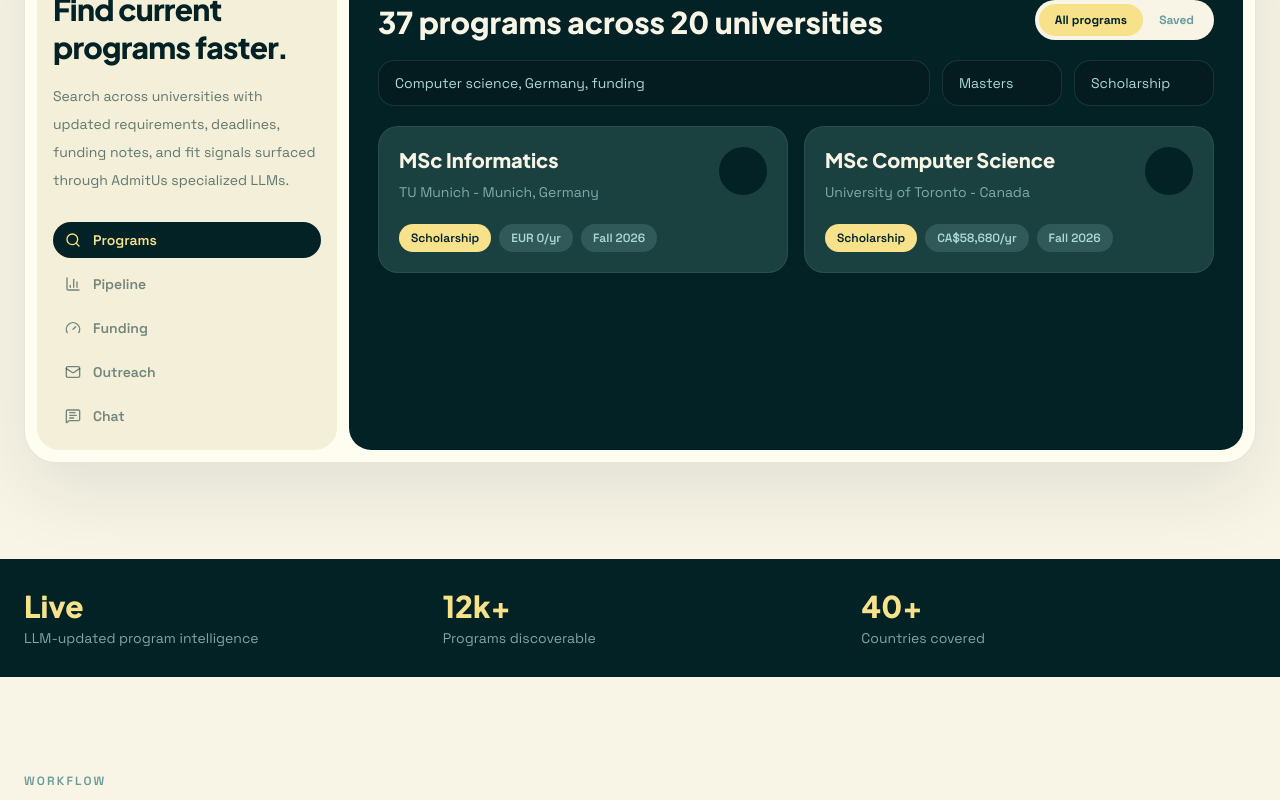
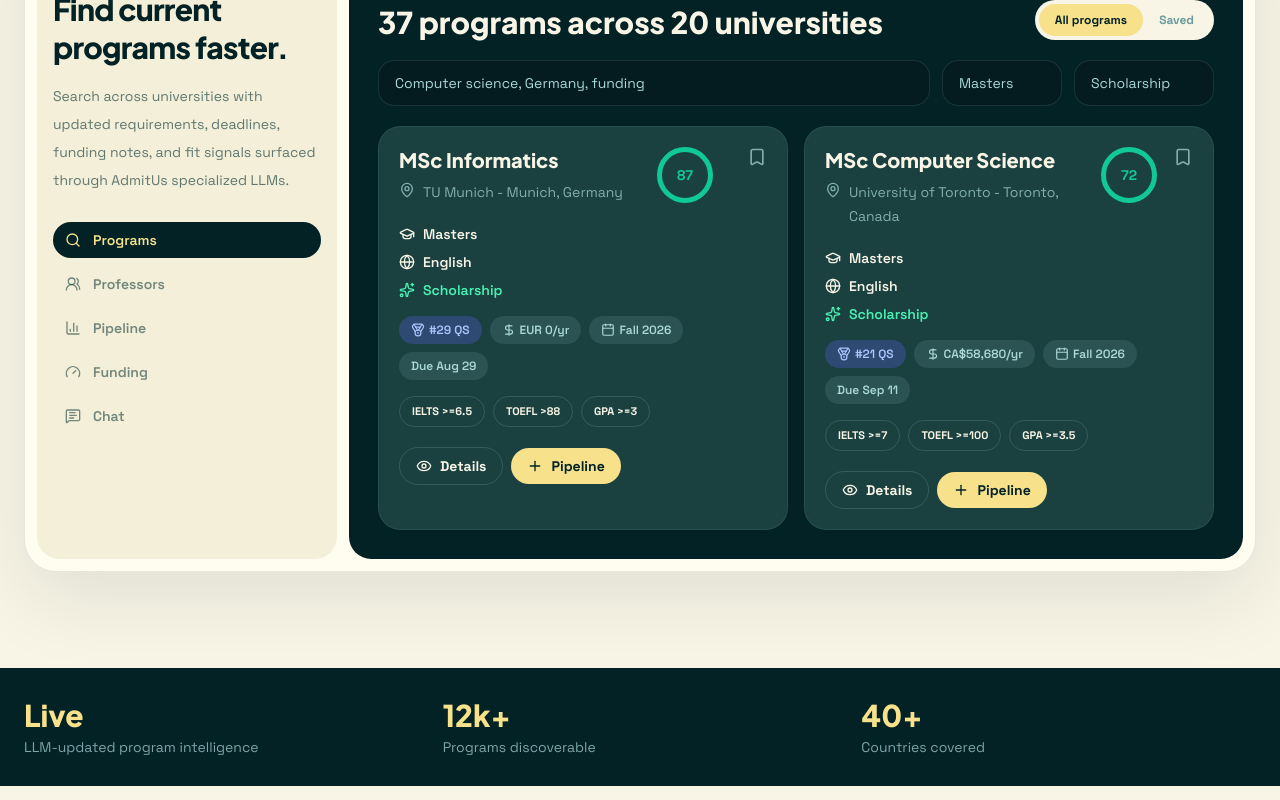
Before and after one commit to boocozmoapp/admitus-app, a Next.js app in the folder admit-track/: page / in a window 1280 px wide. Shown: the part 700-1500 px from the top of the page. Built offline with nearby package versions, Linux system fonts and the light colour scheme.

Commit message:
Align landing preview with app detail

```diff
--- a/admit-track/src/app/(marketing)/page.tsx
+++ b/admit-track/src/app/(marketing)/page.tsx
@@ -6,11 +6,20 @@ import {
   ArrowRight,
   BarChart3,
   BookmarkCheck,
+  Bookmark,
+  Calendar,
+  DollarSign,
+  Eye,
   Gauge,
-  Mail,
+  Globe,
+  GraduationCap,
+  MapPin,
+  Medal,
   MessageSquareText,
+  Plus,
   Search,
   Sparkles,
+  Users2,
 } from "lucide-react";
 import { Button } from "@/components/ui/button";
 import { BrandLogo } from "@/components/brand-logo";
@@ -23,8 +32,17 @@ const features = [
     description:
       "Search across universities with updated requirements, deadlines, funding notes, and fit signals surfaced through AdmitUs specialized LLMs.",
     icon: Search,
-    accent: "#022226",
+    accent: "#11C997",
     preview: "search",
+  },
+  {
+    label: "Professors",
+    title: "Find professors who fit your research.",
+    description:
+      "Match your interests to faculty profiles, then shape a cold-email and follow-up strategy around research fit instead of generic outreach.",
+    icon: Users2,
+    accent: "#0F766E",
+    preview: "professors",
   },
   {
     label: "Pipeline",
@@ -43,15 +61,6 @@ const features = [
     icon: Gauge,
     accent: "#5B6CFF",
     preview: "funding",
-  },
-  {
-    label: "Outreach",
-    title: "Track professor conversations clearly.",
-    description:
-      "Organize faculty targets, replies, follow-ups, and research-fit notes before the thread gets buried in your inbox.",
-    icon: Mail,
-    accent: "#0F766E",
-    preview: "outreach",
   },
   {
     label: "Chat",
@@ -106,7 +115,7 @@ export default function LandingPage() {
       <header className="sticky top-0 z-50 border-b border-[#022226]/8 bg-[#F8F5E6]/88 backdrop-blur-xl">
         <div className="mx-auto flex h-20 max-w-7xl items-center justify-between px-6">
           <Link href="/" aria-label="AdmitUs home">
-            <BrandLogo markClassName="h-10 w-9" textClassName="text-lg" />
+            <BrandLogo tone="dark" markClassName="h-10 w-9" textClassName="text-lg" />
           </Link>
           <nav className="hidden items-center gap-8 md:flex">
             {[
@@ -132,7 +141,7 @@ export default function LandingPage() {
           <div className="mx-auto max-w-7xl">
             <div className="mx-auto max-w-4xl text-center">
               <p className="mb-5 text-xs font-semibold uppercase tracking-[0.18em] text-[#6A9A9A]">
-                Admissions intelligence for international students
+                Admissions intelligence and management workspace
               </p>
               <h1 className="font-heading text-5xl font-extrabold leading-[0.98] tracking-tight text-[#022226] md:text-7xl">
                 Find the right program before you apply.
@@ -289,7 +298,7 @@ export default function LandingPage() {
 
       <footer className="border-t border-[#022226]/8 px-6 py-8">
         <div className="mx-auto flex max-w-7xl flex-col gap-4 text-sm text-[#1A4040]/60 sm:flex-row sm:items-center sm:justify-between">
-          <BrandLogo markClassName="h-8 w-7" textClassName="text-base" />
+          <BrandLogo tone="dark" markClassName="h-8 w-7" textClassName="text-base" />
           <p>Copyright 2026 AdmitUs. All rights reserved.</p>
         </div>
       </footer>
@@ -300,12 +309,39 @@ export default function LandingPage() {
 function ProductPreview({ kind, accent }: { kind: PreviewKind; accent: string }) {
   if (kind === "dashboard") return <DashboardPreview accent={accent} />;
   if (kind === "funding") return <FundingPreview accent={accent} />;
-  if (kind === "outreach") return <OutreachPreview accent={accent} />;
+  if (kind === "professors") return <ProfessorsPreview accent={accent} />;
   if (kind === "chat") return <ChatPreview accent={accent} />;
   return <SearchPreview accent={accent} />;
 }
 
 function SearchPreview({ accent }: { accent: string }) {
+  const searchPrograms = [
+    {
+      title: "MSc Informatics",
+      school: "TU Munich - Munich, Germany",
+      score: "87",
+      rank: "#29 QS",
+      tuition: "EUR 0/yr",
+      intake: "Fall 2026",
+      deadline: "Due Aug 29",
+      ielts: "IELTS >=6.5",
+      toefl: "TOEFL >88",
+      gpa: "GPA >=3",
+    },
+    {
+      title: "MSc Computer Science",
+      school: "University of Toronto - Toronto, Canada",
+      score: "72",
+      rank: "#21 QS",
+      tuition: "CA$58,680/yr",
+      intake: "Fall 2026",
+      deadline: "Due Sep 11",
+      ielts: "IELTS >=7",
+      toefl: "TOEFL >=100",
+      gpa: "GPA >=3.5",
+    },
+  ];
+
   return (
     <div className="space-y-5">
       <div className="flex flex-col gap-4 md:flex-row md:items-end md:justify-between">
@@ -323,25 +359,67 @@ function SearchPreview({ accent }: { accent: string }) {
         <div className="rounded-2xl border border-[#AAD8D8]/12 bg-[#041C20] px-4 py-3">Masters</div>
         <div className="rounded-2xl border border-[#AAD8D8]/12 bg-[#041C20] px-4 py-3">Scholarship</div>
       </div>
-      <div className="grid gap-4 md:grid-cols-2">
-        {[
-          ["MSc Informatics", "TU Munich - Munich, Germany", "EUR 0/yr", "87"],
-          ["MSc Computer Science", "University of Toronto - Canada", "CA$58,680/yr", "72"],
-        ].map(([title, school, tuition, score]) => (
-          <article key={title} className="rounded-3xl border border-[#AAD8D8]/10 bg-[#1A4040] p-5">
-            <div className="flex justify-between gap-4">
-              <div>
-                <h4 className="font-heading text-xl font-extrabold leading-tight text-[#F8F5E6]">{title}</h4>
-                <p className="mt-2 text-sm leading-6 text-[#AAD8D8]/70">{school}</p>
+      <div className="grid gap-4 xl:grid-cols-2">
+        {searchPrograms.map((program) => (
+          <article key={program.title} className="rounded-[1.4rem] border border-[#AAD8D8]/10 bg-[#1A4040] p-5">
+            <div className="flex items-start justify-between gap-4">
+              <div className="min-w-0">
+                <h4 className="font-heading text-xl font-extrabold leading-tight text-[#F8F5E6]">{program.title}</h4>
+                <p className="mt-2 flex items-start gap-2 text-sm leading-6 text-[#AAD8D8]/72">
+                  <MapPin className="mt-0.5 h-4 w-4 shrink-0" />
+                  {program.school}
+                </p>
               </div>
-              <span className="grid h-12 w-12 shrink-0 place-items-center rounded-full bg-[#022226] text-sm font-extrabold" style={{ color: accent }}>
-                {score}
+              <div
+                className="relative grid h-14 w-14 shrink-0 place-items-center rounded-full border-[5px] bg-[#1A4040] text-sm font-extrabold"
+                style={{ borderColor: accent, color: accent }}
+              >
+                {program.score}
+              </div>
+              <Bookmark className="h-5 w-5 shrink-0 text-[#AAD8D8]/72" />
+            </div>
+
+            <div className="mt-5 grid gap-2 text-sm text-[#F8F5E6]">
+              <div className="flex items-center gap-2">
+                <GraduationCap className="h-4 w-4 text-[#F8F5E6]" />
+                <span className="font-semibold">Masters</span>
+              </div>
+              <div className="flex items-center gap-2">
+                <Globe className="h-4 w-4 text-[#F8F5E6]" />
+                <span className="font-semibold">English</span>
+              </div>
+              <div className="flex items-center gap-2 text-[#49F2B3]">
+                <Sparkles className="h-4 w-4" />
+                <span className="font-semibold">Scholarship</span>
+              </div>
+            </div>
+
+            <div className="mt-4 flex flex-wrap gap-2 text-xs font-semibold">
+              <span className="inline-flex items-center gap-1 rounded-full bg-[#2E4A72] px-3 py-1.5 text-[#AFC4FF]">
+                <Medal className="h-3.5 w-3.5" /> {program.rank}
               </span>
+              <span className="inline-flex items-center gap-1 rounded-full bg-[#AAD8D8]/12 px-3 py-1.5 text-[#AAD8D8]">
+                <DollarSign className="h-3.5 w-3.5" /> {program.tuition}
+              </span>
+              <span className="inline-flex items-center gap-1 rounded-full bg-[#AAD8D8]/12 px-3 py-1.5 text-[#AAD8D8]">
+                <Calendar className="h-3.5 w-3.5" /> {program.intake}
+              </span>
+              <span className="rounded-full bg-[#AAD8D8]/12 px-3 py-1.5 text-[#AAD8D8]">{program.deadline}</span>
             </div>
-            <div className="mt-5 flex flex-wrap gap-2 text-xs font-semibold">
-              <span className="rounded-full bg-[#F7E28B] px-3 py-1.5 text-[#022226]">Scholarship</span>
-              <span className="rounded-full bg-[#AAD8D8]/16 px-3 py-1.5 text-[#AAD8D8]">{tuition}</span>
-              <span className="rounded-full bg-[#AAD8D8]/16 px-3 py-1.5 text-[#AAD8D8]">Fall 2026</span>
+
+            <div className="mt-4 flex flex-wrap gap-2 text-[11px] font-bold text-[#F8F5E6]">
+              {[program.ielts, program.toefl, program.gpa].map((tag) => (
+                <span key={tag} className="rounded-full border border-[#AAD8D8]/18 px-3 py-1.5">{tag}</span>
+              ))}
+            </div>
+
+            <div className="mt-5 flex items-center gap-2">
+              <span className="inline-flex items-center gap-2 rounded-full border border-[#AAD8D8]/18 px-4 py-2 text-sm font-bold text-[#F8F5E6]">
+                <Eye className="h-4 w-4" /> Details
+              </span>
+              <span className="inline-flex items-center gap-2 rounded-full bg-[#F7E28B] px-4 py-2 text-sm font-bold text-[#022226]">
+                <Plus className="h-4 w-4" /> Pipeline
+              </span>
             </div>
           </article>
         ))}
@@ -437,24 +515,42 @@ function FundingPreview({ accent }: { accent: string }) {
   );
 }
 
-function OutreachPreview({ accent }: { accent: string }) {
+function ProfessorsPreview({ accent }: { accent: string }) {
   return (
-    <div className="grid gap-4">
+    <div className="grid gap-5 lg:grid-cols-[1fr_230px]">
+      <div className="space-y-4">
+        <div>
+          <p className="text-xs font-semibold uppercase tracking-[0.16em] text-[#6A9A9A]">Research-fit shortlist</p>
+          <h3 className="mt-2 font-heading text-3xl font-extrabold text-[#F8F5E6]">Faculty matched to your topic</h3>
+        </div>
         {[
-        ["Prof. Amina Shah", "Positive reply", "Meeting scheduled", "92%"],
-        ["Dr. Lukas Weber", "Opened twice", "Follow up in 2 days", "64%"],
-        ["Prof. Sarah Chen", "No reply", "Rewrite subject line", "31%"],
-      ].map(([name, status, action, score]) => (
+          ["Prof. Amina Shah", "NLP for education", "Lead with your thesis dataset", "92%"],
+          ["Dr. Lukas Weber", "Human-computer interaction", "Ask about current lab openings", "76%"],
+          ["Prof. Sarah Chen", "Applied machine learning", "Rewrite subject around project fit", "64%"],
+        ].map(([name, research, action, score]) => (
           <div key={name} className="rounded-3xl bg-[#092B2F] p-5">
             <div className="flex flex-col gap-3 sm:flex-row sm:items-center sm:justify-between">
               <div>
                 <p className="font-heading text-xl font-extrabold text-[#F8F5E6]">{name}</p>
-              <p className="mt-1 text-sm text-[#AAD8D8]/70">{status} - {action}</p>
+                <p className="mt-1 text-sm text-[#AAD8D8]/70">{research} - {action}</p>
               </div>
               <span className="text-sm font-bold" style={{ color: accent }}>{score}</span>
             </div>
           </div>
         ))}
+      </div>
+      <div className="rounded-3xl bg-[#1A4040] p-5">
+        <p className="text-xs font-semibold uppercase tracking-[0.16em] text-[#6A9A9A]">Cold email strategy</p>
+        <div className="mt-6 space-y-4 text-sm text-[#AAD8D8]/75">
+          <p><span className="font-bold text-[#F8F5E6]">1.</span> Open with research overlap.</p>
+          <p><span className="font-bold text-[#F8F5E6]">2.</span> Mention one specific paper or lab project.</p>
+          <p><span className="font-bold text-[#F8F5E6]">3.</span> Follow up after 5-7 days with a shorter note.</p>
+        </div>
+        <div className="mt-8 rounded-2xl bg-[#022226] p-4">
+          <p className="text-xs text-[#6A9A9A]">Reply ratio target</p>
+          <p className="mt-2 font-heading text-3xl font-extrabold text-[#F8F5E6]">30%+</p>
+        </div>
+      </div>
     </div>
   );
 }
```
Also changed, not shown: admit-track/src/components/brand-logo.tsx (+7 -2 lines). Lines whose indentation alone changed are shown as unchanged.
